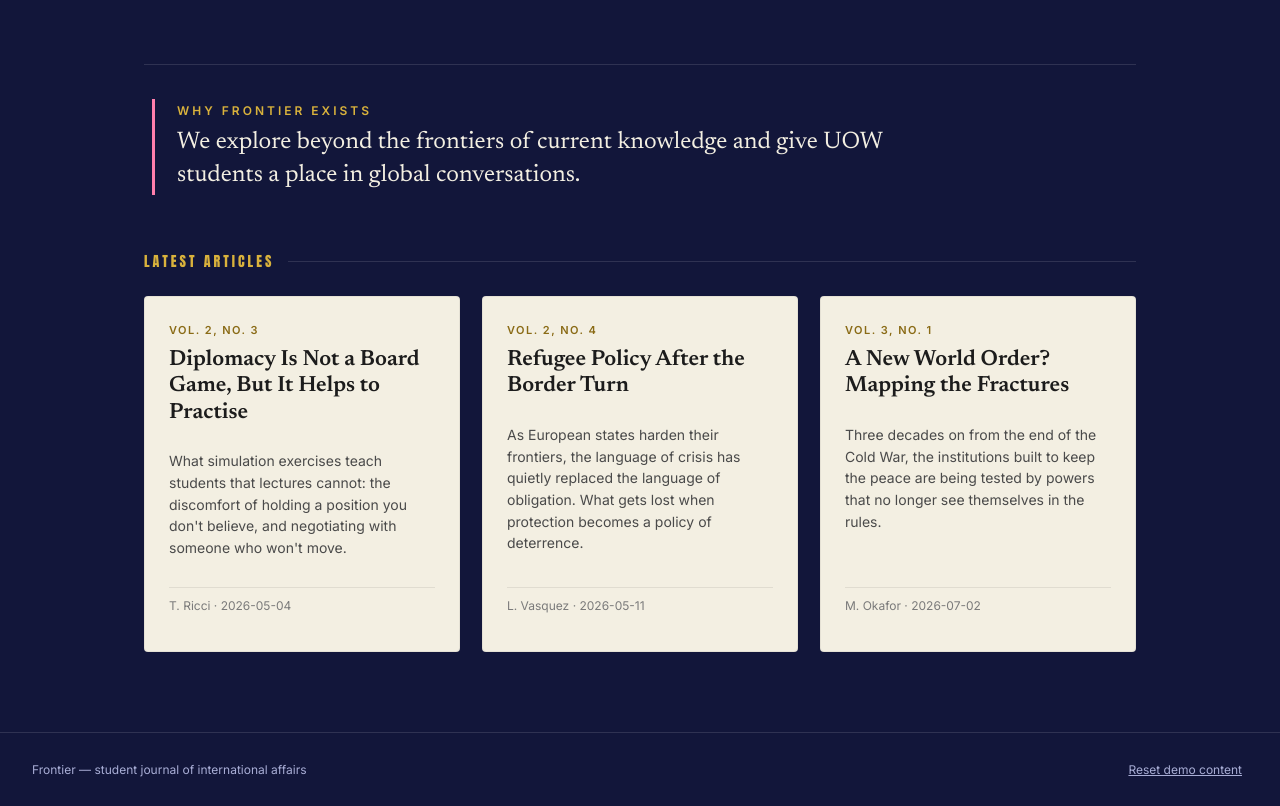
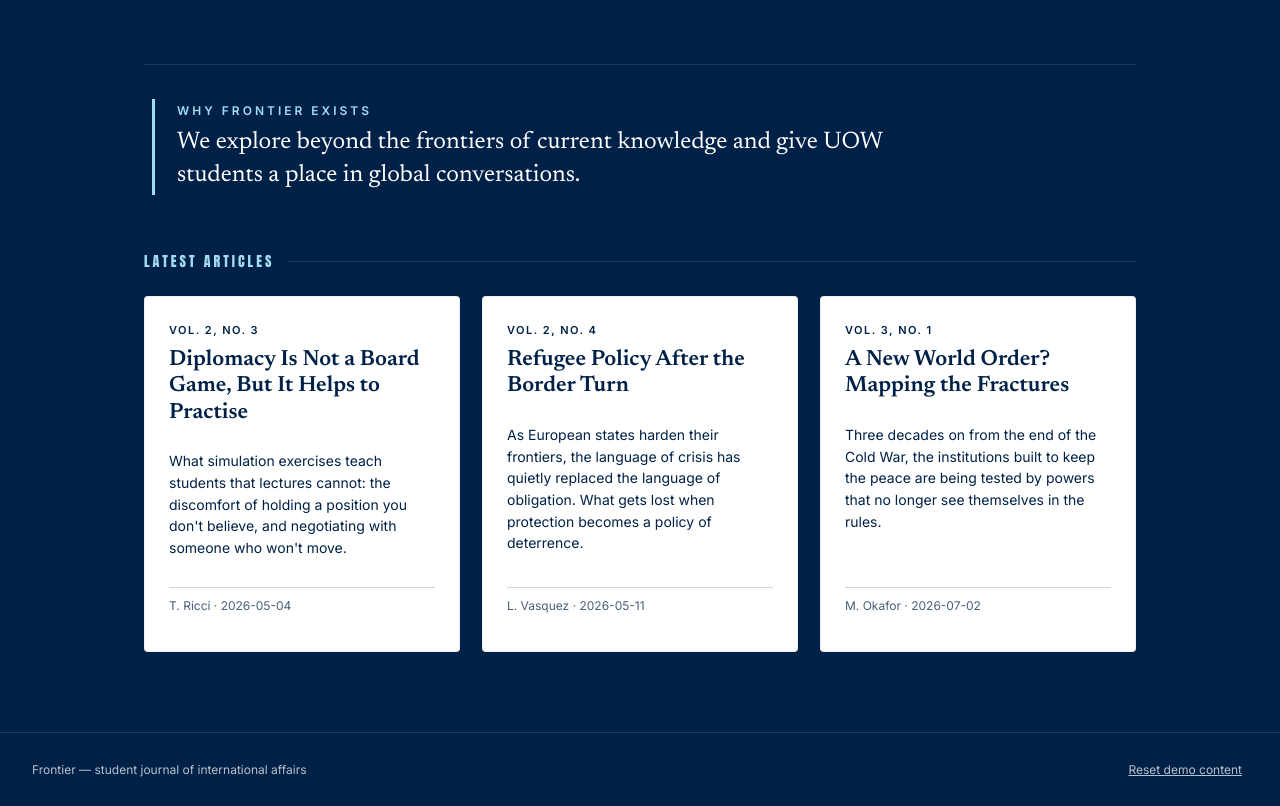
Before and after one commit to ZaraCarson2486/WUDFA-Frontier, a plain HTML site: page index.html in a window 1280 px wide. Shown: the part 436-1242 px from the top of the page. Drawn offline with Linux system fonts and the light colour scheme.

Commit message:
update link to instagram and colour styles

```diff
--- a/index.html
+++ b/index.html
@@ -103,7 +103,7 @@
         <h1 class="h1 h1-small">Find Frontier</h1>
         <p class="hero-sub">Follow the journal through WUDFA and find each issue wherever the editorial board publishes it.</p>
         <div class="link-list">
-          <a class="link-row" href="https://www.instagram.com/wudfa_uow/" target="_blank" rel="noopener"><span>WUDFA on Instagram</span><span>&rarr;</span></a>
+          <a class="link-row" href="https://www.instagram.com/wudfa/" target="_blank" rel="noopener"><span>WUDFA on Instagram</span><span>&rarr;</span></a>
           <a class="link-row" href="https://forms.gle/c63ccTkgRn4H4LDp8" target="_blank" rel="noopener"><span>Submission form</span><span>&rarr;</span></a>
           <a class="link-row" href="https://www.uow.edu.au/" target="_blank" rel="noopener"><span>University of Wollongong</span><span>&rarr;</span></a>
         </div>
--- a/styles.css
+++ b/styles.css
@@ -1,13 +1,16 @@
 @import url('https://fonts.googleapis.com/css2?family=Anton&family=Newsreader:ital,opsz,wght@0,6..72,400;0,6..72,600;1,6..72,400&family=Inter:wght@400;500;600&display=swap');
 
 :root {
-  --ink: #12163a;
-  --panel: #1c235c;
-  --pink: #ff7fac;
-  --cream: #f3efe2;
-  --gold: #d9b23c;
-  --text: #f1f2fb;
-  --text-muted: #a9aed6;
+  --navy: #002147;
+  --light-blue: #a3dcf1;
+  --white: #ffffff;
+  --ink: var(--navy);
+  --panel: var(--navy);
+  --pink: var(--light-blue);
+  --cream: var(--white);
+  --gold: var(--light-blue);
+  --text: var(--white);
+  --text-muted: rgba(255,255,255,0.72);
 }
 
 * { box-sizing: border-box; }
@@ -52,7 +55,7 @@ button, input, textarea { font-family: inherit; }
   cursor: pointer;
   text-transform: uppercase;
 }
-.nav-btn.active { background: var(--pink); color: #2a0f1c; border-color: var(--pink); }
+.nav-btn.active { background: var(--pink); color: var(--navy); border-color: var(--pink); }
 .nav-btn:hover:not(.active) { border-color: rgba(255,255,255,0.5); }
 
 .main { max-width: 1040px; margin: 0 auto; padding: 0 24px 80px; }
@@ -93,7 +96,7 @@ button, input, textarea { font-family: inherit; }
 
 .card {
   background: var(--cream);
-  color: #1c1c1c;
+  color: var(--navy);
   border-radius: 4px;
   padding: 26px 24px;
   cursor: pointer;
@@ -103,10 +106,10 @@ button, input, textarea { font-family: inherit; }
   border: 1px solid rgba(0,0,0,0.06);
   text-align: left;
 }
-.card-issue { font-size: 11px; letter-spacing: 1.5px; text-transform: uppercase; color: #8a6b16; font-weight: 600; }
+.card-issue { font-size: 11px; letter-spacing: 1.5px; text-transform: uppercase; color: var(--navy); font-weight: 600; }
 .card-title { font-family: 'Newsreader', serif; font-size: 22px; font-weight: 600; line-height: 1.2; margin: 0; }
-.card-excerpt { font-size: 14px; color: #4a4a4a; line-height: 1.55; flex: 1; }
-.card-meta { font-size: 12px; color: #7a7a7a; border-top: 1px solid rgba(0,0,0,0.08); padding-top: 10px; margin-top: 4px; }
+.card-excerpt { font-size: 14px; color: var(--navy); line-height: 1.55; flex: 1; }
+.card-meta { font-size: 12px; color: rgba(0,33,71,0.72); border-top: 1px solid rgba(0,33,71,0.18); padding-top: 10px; margin-top: 4px; }
 
 .back-link {
   background: none; border: none; color: var(--gold); display: flex; align-items: center; gap: 6px;
@@ -117,7 +120,7 @@ button, input, textarea { font-family: inherit; }
 .article-issue { font-size: 12px; letter-spacing: 2px; text-transform: uppercase; color: var(--gold); font-weight: 600; margin-top: 20px; }
 .article-title { font-family: 'Newsreader', serif; font-size: 42px; line-height: 1.08; margin: 10px 0 14px; }
 .article-meta { color: var(--text-muted); font-size: 14px; margin-bottom: 32px; }
-.article-body { font-family: 'Newsreader', serif; font-size: 19px; line-height: 1.75; color: #f2eede; }
+.article-body { font-family: 'Newsreader', serif; font-size: 19px; line-height: 1.75; color: var(--white); }
 .article-body p { margin: 0 0 22px; }
 .download-btn { background: transparent; border: 1px solid var(--gold); color: var(--gold); border-radius: 999px; padding: 8px 14px; cursor: pointer; font-size: 12px; font-weight: 600; text-transform: uppercase; letter-spacing: 0.5px; }
 .article-wrap .download-btn { margin-bottom: 28px; }
@@ -143,11 +146,11 @@ button, input, textarea { font-family: inherit; }
 .textarea-tall { min-height: 220px; }
 
 .submit-btn {
-  margin-top: 28px; background: var(--pink); color: #2a0f1c; border: none; border-radius: 999px;
+  margin-top: 28px; background: var(--pink); color: var(--navy); border: none; border-radius: 999px;
   padding: 13px 30px; font-size: 14px; font-weight: 700; letter-spacing: 0.5px; text-transform: uppercase; cursor: pointer;
 }
 .ghost-btn { background: transparent; color: var(--gold); border: 1px solid var(--gold); }
-.error-text { color: #ff9a9a; font-size: 13px; margin: 6px 0 0; min-height: 0; }
+.error-text { color: var(--light-blue); font-size: 13px; margin: 6px 0 0; min-height: 0; }
 .published-msg { color: var(--gold); font-size: 13px; margin-top: 10px; }
 
 .editor-wrap { max-width: 780px; margin: 0 auto; padding: 40px 8px 80px; }
@@ -162,7 +165,7 @@ button, input, textarea { font-family: inherit; }
   border-radius: 999px; padding: 8px 18px; font-size: 13px; font-weight: 600; letter-spacing: 0.5px;
   cursor: pointer; text-transform: uppercase; border: 1px solid;
 }
-.approve-btn { background: var(--gold); border-color: var(--gold); color: #2a2205; }
+.approve-btn { background: var(--gold); border-color: var(--gold); color: var(--navy); }
 .reject-btn { background: transparent; border-color: rgba(255,255,255,0.25); color: var(--text); }
 
 .reviewed-row {
@@ -175,7 +178,7 @@ button, input, textarea { font-family: inherit; }
 .link-row span:last-child { color: var(--pink); font-family: 'Inter', sans-serif; }
 .link-row:hover { color: var(--pink); }
 .status-approved { color: var(--gold); text-transform: uppercase; font-size: 11px; font-weight: 700; }
-.status-rejected { color: #ff9a9a; text-transform: uppercase; font-size: 11px; font-weight: 700; }
+.status-rejected { color: var(--light-blue); text-transform: uppercase; font-size: 11px; font-weight: 700; }
 
 .two-col { display: flex; gap: 16px; flex-wrap: wrap; }
 .two-col > div { flex: 1; min-width: 200px; }
```
